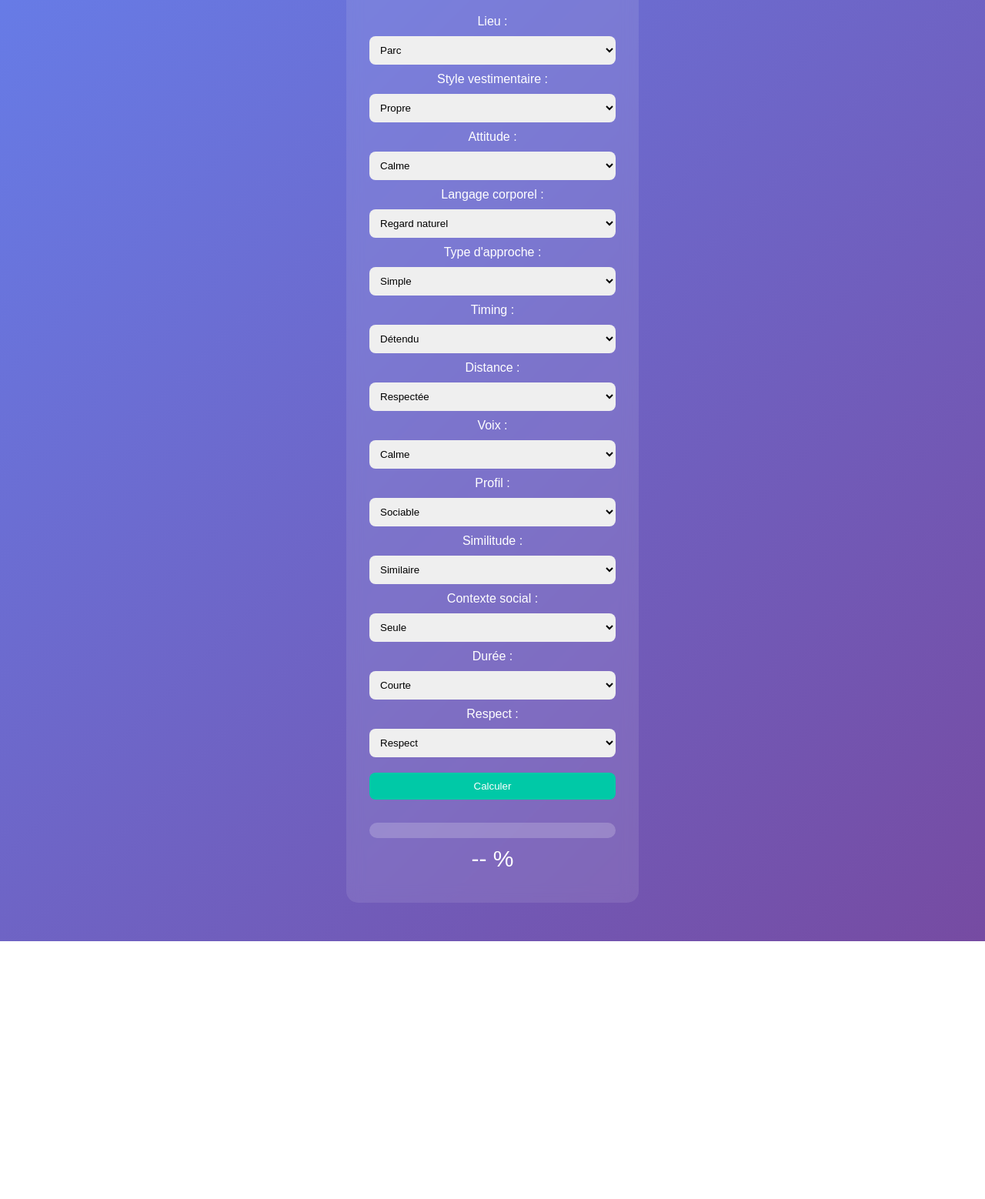
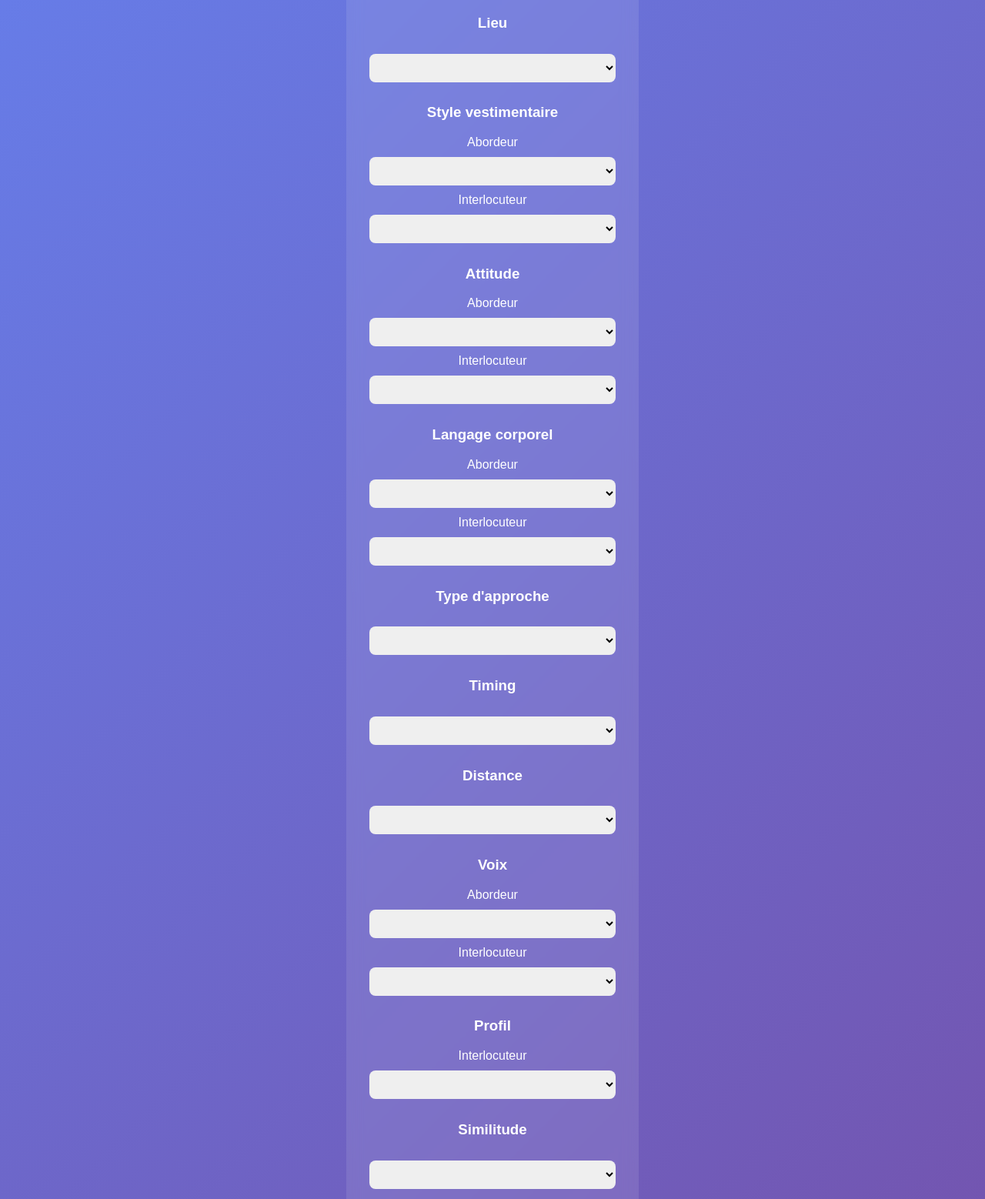
Before and after one commit to moy-mp3/project, a plain HTML site: page index.html in a window 1280 px wide. Shown: the part 141-1699 px from the top of the page at 77% size. Before the commit the page ends 1364 px from the top, so only its background shows below. Drawn offline with Linux system fonts and the light colour scheme.

Commit message:
Update index.html

```diff
--- a/index.html
+++ b/index.html
@@ -11,8 +11,12 @@
   <h1>Calculateur Social</h1>
 
   <!-- CONTEXTE -->
-  <label>Lieu :</label>
+<div class="container1">
+<h3 style="text-align: center;">Lieu</h3>
+  <div class="ligne">
+    <div>
       <select id="contexte">
+      <option value="0"></option>
         <option value="20">Parc</option>
         <option value="0">Rue</option>
         <option value="-15">Transport</option>
@@ -20,106 +24,265 @@
         <option value="-20">Nuit</option>
         <option value="25">File d’attente</option>
       </select>
+    </div>
+  </div>
+</div>
 
   <!-- LOOK -->
-  <label>Style vestimentaire :</label>
-  <select id="look">
+<div class="container1">
+<h3 style="text-align: center;">Style vestimentaire</h3>
+  <div class="ligne">
+    <div>
+      <label for="look1">Abordeur</label>
+      <select id="look1">
+        <option value="0"></option>
         <option value="20">Propre</option>
         <option value="25">Stylé</option>
         <option value="-30">Négligé</option>
         <option value="-20">Excentrique</option>
         <option value="15">Bonne hygiène</option>
       </select>
+    </div>
+
+    <div>
+      <label for="look2">Interlocuteur</label>
+      <select id="look2">
+        <option value="0"></option>
+        <option value="20">Propre</option>
+        <option value="25">Stylé</option>
+        <option value="-30">Négligé</option>
+        <option value="-20">Excentrique</option>
+        <option value="15">Bonne hygiène</option>
+      </select>
+    </div>
+  </div>
+</div>
 
  <!-- ATTITUDE -->
-  <label>Attitude :</label>
-  <select id="attitude">
+<div class="container1">
+<h3 style="text-align: center;">Attitude</h3>
+  <div class="ligne">
+    <div>
+      <label for="attitude1">Abordeur</label>
+      <select id="attitude1">
+        <option value="0"></option>
         <option value="30">Calme</option>
         <option value="0">Neutre</option>
         <option value="-15">Stressé</option>
         <option value="-60">Insistant</option>
         <option value="25">Chaleureux</option>
       </select>
+    </div>
+
+    <div>
+      <label for="attitude2">Interlocuteur</label>
+      <select id="attitude2">
+        <option value="0"></option>
+        <option value="30">Calme</option>
+        <option value="0">Neutre</option>
+        <option value="-15">Stressé</option>
+        <option value="-60">Insistant</option>
+        <option value="25">Chaleureux</option>
+      </select>
+    </div>
+  </div>
+</div>
 
   <!-- LANGAGE CORPOREL -->
-  <label>Langage corporel :</label>
-  <select id="corps">
+<div class="container1">
+<h3 style="text-align: center;">Langage corporel</h3>
+  <div class="ligne">
+    <div>
+      <label for="corps1">Abordeur</label>
+      <select id="corps1">
+        <option value="0"></option>
         <option value="20">Regard naturel</option>
         <option value="-10">Regard fuyant</option>
         <option value="-30">Regard intense</option>
         <option value="15">Posture ouverte</option>
         <option value="-15">Posture fermée</option>
       </select>
+    </div>
+
+    <div>
+      <label for="corps2">Interlocuteur</label>
+      <select id="corps2">
+        <option value="0"></option>
+        <option value="20">Regard naturel</option>
+        <option value="-10">Regard fuyant</option>
+        <option value="-30">Regard intense</option>
+        <option value="15">Posture ouverte</option>
+        <option value="-15">Posture fermée</option>
+      </select>
+    </div>
+  </div>
+</div>
 
   <!-- APPROCHE -->
-  <label>Type d'approche :</label>
+<div class="container1">
+<h3 style="text-align: center;">Type d'approche</h3>
+  <div class="ligne">
+    <div>
       <select id="approche">
+        <option value="0"></option>
         <option value="30">Simple</option>
         <option value="20">Originale</option>
         <option value="-10">Maladroite</option>
         <option value="-50">Lourde</option>
         <option value="15">Humour</option>
       </select>
+    </div>
+  </div>
+</div>
 
   <!-- TIMING -->
-  <label>Timing :</label>
+<div class="container1">
+<h3 style="text-align: center;">Timing</h3>
+  <div class="ligne">
+    <div>
       <select id="timing">
+        <option value="0"></option>
         <option value="25">Détendu</option>
         <option value="-40">Occupé</option>
         <option value="30">Moment social</option>
       </select>
+    </div>
+  </div>
+</div>
 
   <!-- DISTANCE -->
-  <label>Distance :</label>
+<div class="container1">
+<h3 style="text-align: center;">Distance</h3>
+  <div class="ligne">
+    <div>
       <select id="distance">
+        <option value="0"></option>
         <option value="15">Respectée</option>
         <option value="-40">Trop proche</option>
         <option value="-50">Surprise</option>
       </select>
+    </div>
+  </div>
+</div>
 
   <!-- VOIX -->
-  <label>Voix :</label>
-  <select id="voix">
+<div class="container1">
+<h3 style="text-align: center;">Voix</h3>
+  <div class="ligne">
+    <div>
+      <label for="voix1">Abordeur</label>
+      <select id="voix1">
+        <option value="0"></option>
         <option value="20">Calme</option>
         <option value="-15">Stressée</option>
         <option value="-30">Agressive</option>
       </select>
+    </div>
+
+    <div>
+      <label for="voix2">Interlocuteur</label>
+      <select id="voix2">
+        <option value="0"></option>
+        <option value="20">Calme</option>
+        <option value="-15">Stressée</option>
+        <option value="-30">Agressive</option>
+      </select>
+    </div>
+  </div>
+</div>
 
   <!-- PROFIL -->
-  <label>Profil :</label>
-  <select id="profil">
+<div class="container1">
+<h3 style="text-align: center;">Profil</h3>
+  <div class="ligne">
+    <div>
+      <label for="profil2">Interlocuteur</label>
+      <select id="profil2">
+        <option value="0"></option>
         <option value="30">Sociable</option>
         <option value="-20">Timide</option>
         <option value="-40">Mauvaise expérience</option>
       </select>
+    </div>
+  </div>
+</div>
 
   <!-- SIMILITUDE -->
-  <label>Similitude :</label>
+<div class="container1">
+<h3 style="text-align: center;">Similitude</h3>
+  <div class="ligne">
+    <div>
       <select id="similarite">
+        <option value="0"></option>
         <option value="20">Similaire</option>
         <option value="-15">Différent</option>
       </select>
+    </div>
+  </div>
+</div>
 
   <!-- CONTEXTE SOCIAL -->
-  <label>Contexte social :</label>
-  <select id="social">
+<div class="container1">
+<h3 style="text-align: center;">Contexte social</h3>
+  <div class="ligne">
+    <div>
+      <label for="social1">Abordeur</label>
+      <select id="social1">
+        <option value="0"></option>
         <option value="20">Seule</option>
         <option value="-20">En groupe</option>
       </select>
+    </div>
+
+    <div>
+      <label for="social2">Interlocuteur</label>
+      <select id="social2">
+        <option value="0"></option>
+        <option value="20">Seule</option>
+        <option value="-20">En groupe</option>
+      </select>
+    </div>
+  </div>
+</div>
 
   <!-- DURÉE -->
-  <label>Durée :</label>
+<div class="container1">
+<h3 style="text-align: center;">Durée</h3>
+  <div class="ligne">
+    <div>
       <select id="duree">
+        <option value="0"></option>
         <option value="25">Courte</option>
         <option value="-40">Trop longue</option>
       </select>
+    </div>
+  </div>
+</div>
 
   <!-- RESPECT -->
-  <label>Respect :</label>
-  <select id="respect">
+<div class="container1">
+<h3 style="text-align: center;">Respect</h3>
+  <div class="ligne">
+    <div>
+      <label for="respect1">Abordeur</label>
+      <select id="respect1">
+        <option value="0"></option>
         <option value="40">Respect</option>
         <option value="-80">Insistance</option>
       </select>
+    </div>
+
+    <div>
+      <label for="respect2">Interlocuteur</label>
+      <select id="respect2">
+        <option value="0"></option>
+        <option value="40">Respect</option>
+        <option value="-80">Insistance</option>
+      </select>
+    </div>
+  </div>
+</div>
+
 
   <button onclick="calculer()">Calculer</button>
 
```
Lines whose indentation alone changed are shown as unchanged.
